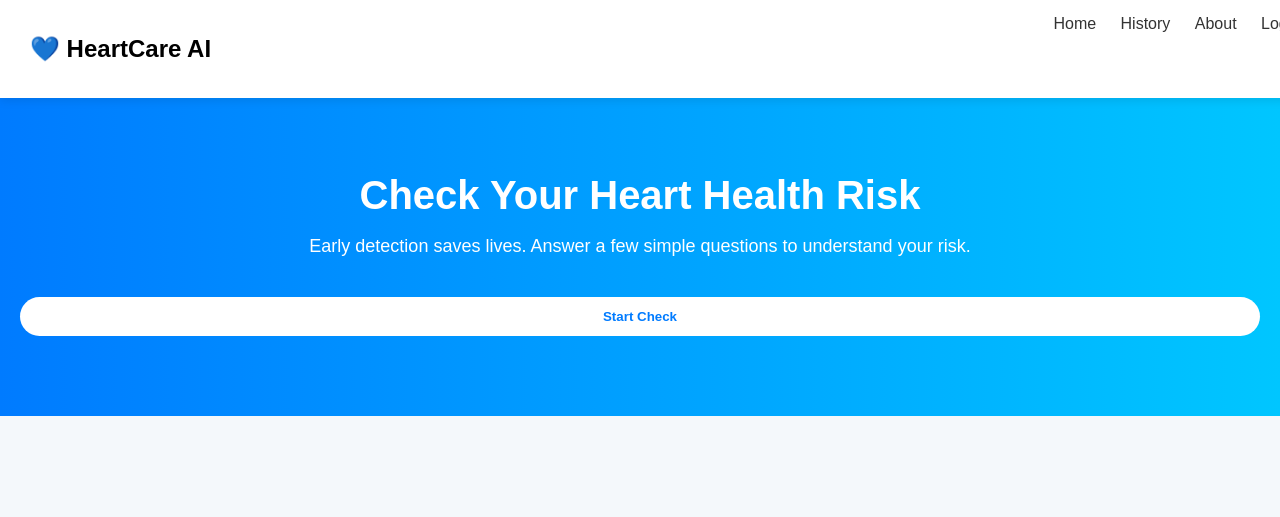
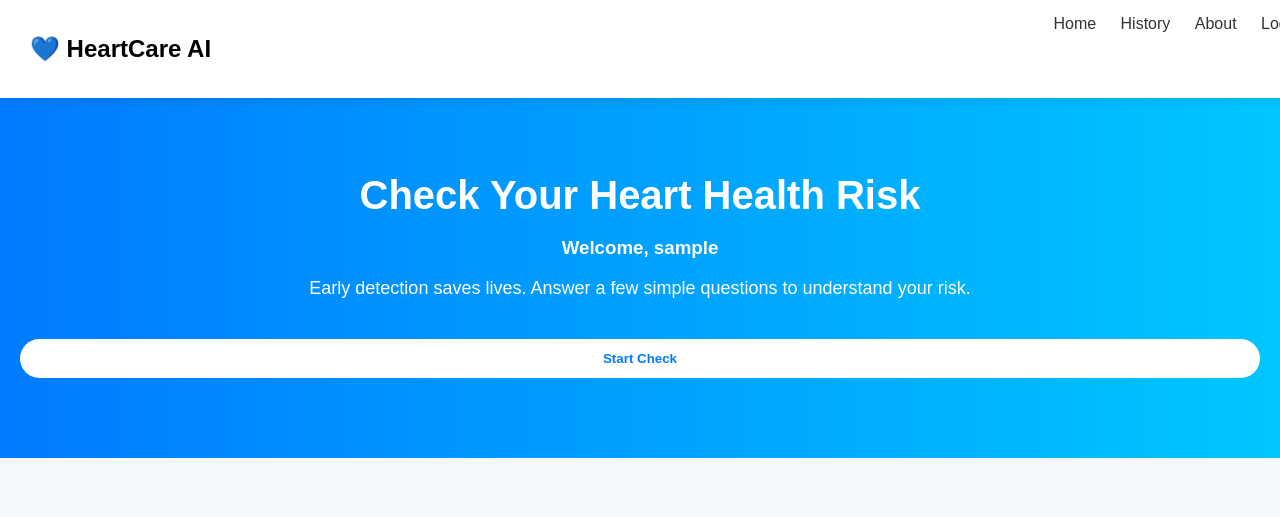
Before and after one commit to dfrancisdev/heart-disease-predictor, a Flask app: template templates/home.html in a window 1280 px wide. Shown: the top 517 px of the page. Run offline with Flask 3, Linux system fonts and the light colour scheme; the template is opened without the code that fills it: most values are stand-ins (such as "Sample title", 1, 10 or a date in 2020); parts of the project's set-up code (start-up, migrations or seed data) failed here and were passed over.

Commit message:
Update home.html

```diff
--- a/templates/home.html
+++ b/templates/home.html
@@ -26,6 +26,7 @@
     <!-- HOME -->
     <section id="home" class="home">
       <h1>Check Your Heart Health Risk</h1>
+      <h3>Welcome, {{ username }}</h3>
       <p>
         Early detection saves lives. Answer a few simple questions to understand
         your risk.
```
